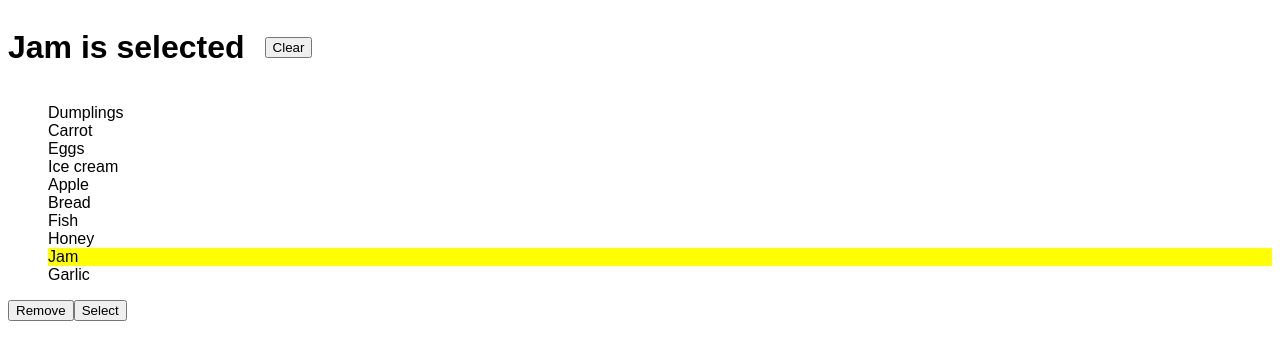
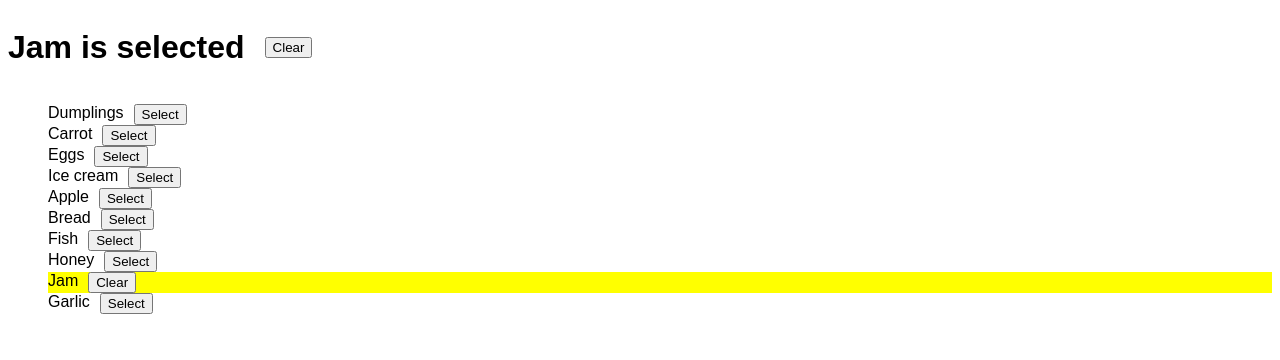
Before and after one commit to mate-academy/react_goods-selector, a React (Create React App) app: page / in a window 1280 px wide. Shown: the top 360 px of the page. Built offline with nearby package versions, Linux system fonts and the light colour scheme.

Commit message:
solution

```diff
--- a/package.json
+++ b/package.json
@@ -18,7 +18,7 @@
     "@mate-academy/cypress-tools": "^1.0.4",
     "@mate-academy/eslint-config-react": "*",
     "@mate-academy/eslint-config-react-typescript": "*",
-    "@mate-academy/scripts": "^1.2.3",
+    "@mate-academy/scripts": "^1.2.8",
     "@mate-academy/students-ts-config": "*",
     "@mate-academy/stylelint-config": "*",
     "@types/node": "^17.0.23",
--- a/src/App.tsx
+++ b/src/App.tsx
@@ -1,51 +1,113 @@
+import classNames from 'classnames';
 import React from 'react';
 import './App.scss';
+import goodsFromServer from './goods';
 
-// import goodsFromServer from './goods';
+type Goods = {
+  name?: string,
+  id?: number,
+};
 
-export const App: React.FC = () => {
+const goodswithid = (FromServer: string[]) => {
+  const newarr: Goods[] = [];
+
+  // eslint-disable-next-line array-callback-return
+  FromServer.map((good: string, index: number) => {
+    const obj: Goods = {};
+
+    obj.name = good;
+    obj.id = index;
+
+    newarr.push(obj);
+  });
+
+  return newarr;
+};
+
+const newgoods = goodswithid(goodsFromServer);
+
+export class App extends React.Component {
+  state = {
+    selectedName: 'Jam',
+    selectedId: newgoods.length - 2,
+  };
+
+  render() {
     return (
       <main className="App">
         <header className="App__header">
           <h1 className="App__title">
-          Jam is selected
+            {this.state.selectedName ? (
+              `${this.state.selectedName} is selected`
+            ) : (
+              'No good is selected'
+            )}
           </h1>
 
+          {this.state.selectedName !== null && (
             <button
               type="button"
-          className="App__clear"
+              onClick={() => {
+                this.setState(
+                  {
+                    selectedId: null,
+                    selectedName: null,
+                  },
+                );
+              }}
             >
               Clear
             </button>
+          )}
         </header>
 
         <ul>
-        <li className="Good">Dumplings</li>
-        <li className="Good">Carrot</li>
-        <li className="Good">Eggs</li>
-        <li className="Good">Ice cream</li>
-        <li className="Good">Apple</li>
-        <li className="Good">Bread</li>
-        <li className="Good">Fish</li>
-        <li className="Good">Honey</li>
-        <li className="Good Good--active">Jam</li>
-        <li className="Good">Garlic</li>
-      </ul>
-
-      {/* Put required buttons into each Good */}
+          {newgoods.map(good => (
+            <li
+              className={
+                classNames(
+                  'Good',
+                  {
+                    'Good--active': good.id === this.state.selectedId,
+                  },
+                )
+              }
+              key={good.id}
+            >
+              {good.name}
+              {good.id === this.state.selectedId ? (
                 <button
                   type="button"
-        className="Good__remove"
+                  onClick={() => {
+                    this.setState(
+                      {
+                        selectedId: null,
+                        selectedName: null,
+                      },
+                    );
+                  }}
                 >
-        Remove
+                  Clear
                 </button>
-
+              ) : (
                 <button
                   type="button"
-        className="Good__select"
+                  onClick={() => {
+                    this.setState(
+                      {
+                        selectedId: good.id,
+                        selectedName: good.name,
+                      },
+                    );
+                  }}
                 >
                   Select
                 </button>
+              )}
+            </li>
+          ))}
+        </ul>
       </main>
     );
-};
+  }
+}
```
Also changed, not shown: 2 other files (tests, documents, lock files or other folders). Lines whose indentation alone changed are shown as unchanged.
